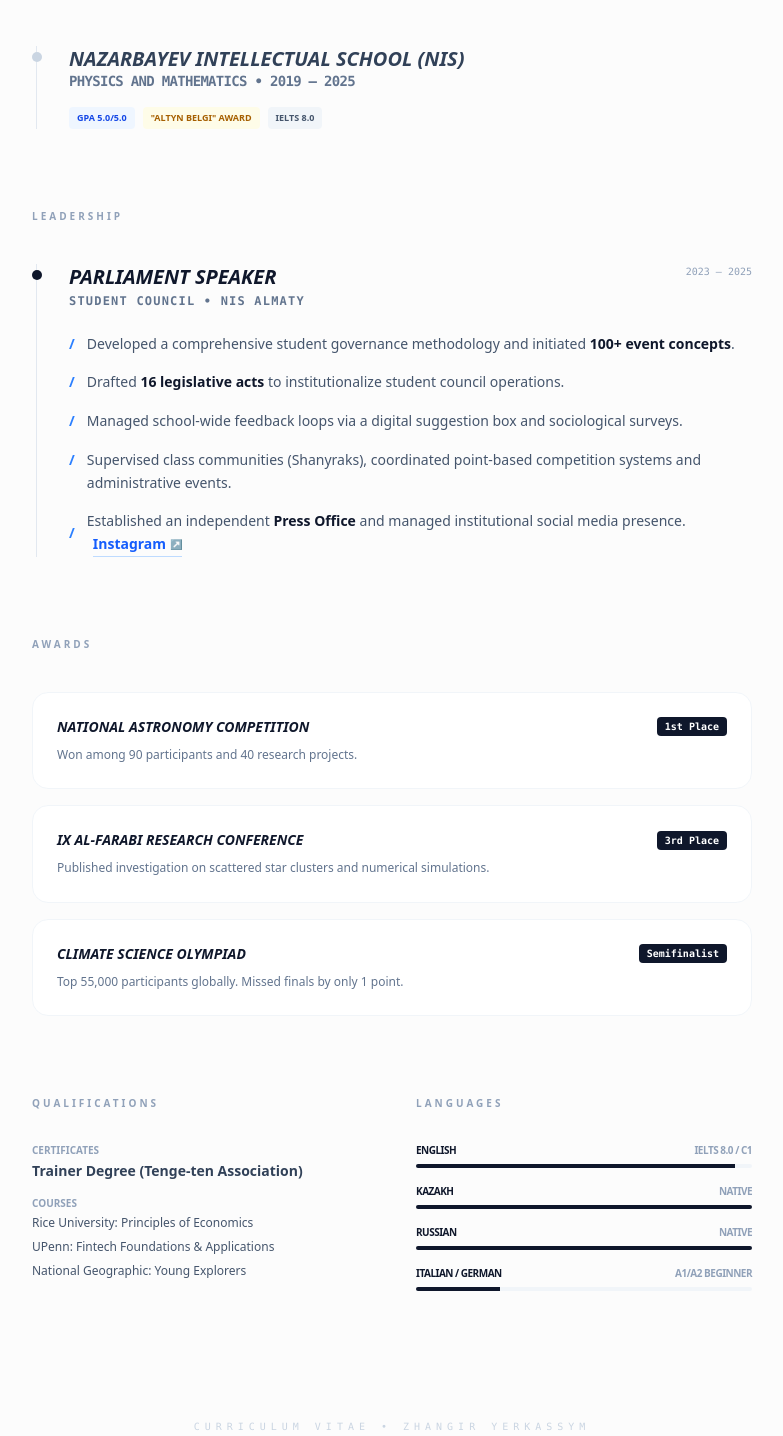
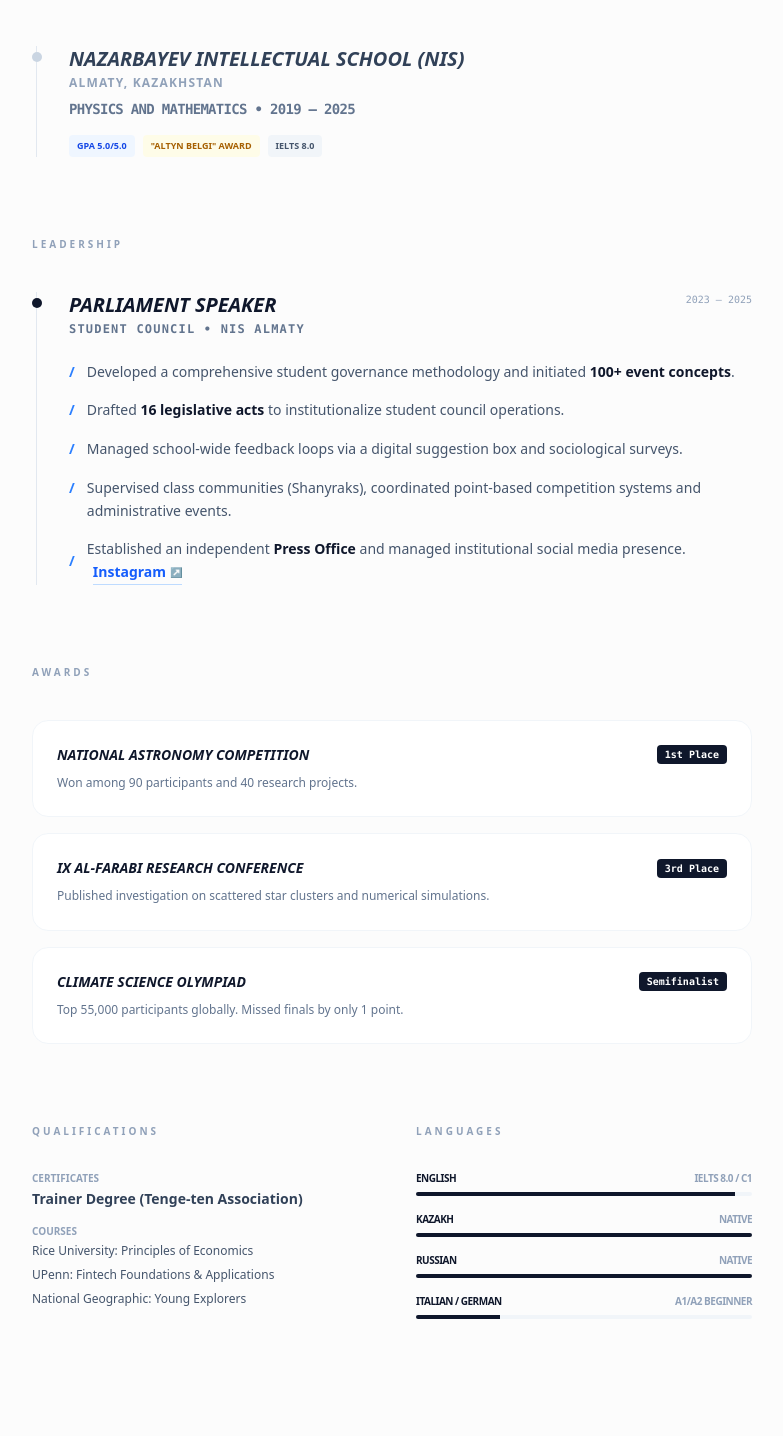
Before and after one commit to JuneiBrunei/jonyportfolio, a Next.js app: page /resume in a window 1280 px wide. Shown: the part 434-1870 px from the top of the page, without its empty margins (248-1031 px from the left). Built offline with nearby package versions, Linux system fonts and the light colour scheme.

Commit message:
added school location and updated awards

```diff
--- a/app/resume/page.tsx
+++ b/app/resume/page.tsx
@@ -29,7 +29,10 @@ export default function Resume() {
             <div className="relative border-l border-slate-200 pl-8 ml-1">
   <div className="absolute -left-[5px] top-1.5 w-2.5 h-2.5 rounded-full bg-slate-300"></div>
   <h3 className="text-xl font-bold uppercase italic leading-tight text-slate-700">Nazarbayev Intellectual School (NIS)</h3>
-              <p className="text-sm font-bold text-slate-500 mb-2 tracking-tighter uppercase font-mono">Physics and Mathematics • 2019 — 2025</p>
+  {/* Добавлена строка с локацией ниже */}
+  <p className="text-xs font-bold text-slate-400 uppercase tracking-widest mt-1">Almaty, Kazakhstan</p>
+  <p className="text-sm font-bold text-slate-500 mb-2 tracking-tighter uppercase font-mono mt-2">Physics and Mathematics • 2019 — 2025</p>
+
   <div className="flex flex-wrap gap-2 mt-4">
     <span className="text-[9px] font-bold px-2 py-1 bg-blue-50 text-blue-700 rounded uppercase">GPA 5.0/5.0</span>
     <span className="text-[9px] font-bold px-2 py-1 bg-yellow-50 text-yellow-700 rounded uppercase text-balance">"Altyn Belgi" Award</span>
@@ -148,7 +151,7 @@ export default function Resume() {
         </section>
 
         <footer className="mt-32 text-center text-[10px] font-mono text-slate-300 uppercase tracking-[0.5em]">
-          Curriculum Vitae • Zhangir Yerkassym
+          • Zhangir Yerkassym •
         </footer>
       </main>
     </div>
```
Lines whose indentation alone changed are shown as unchanged.
